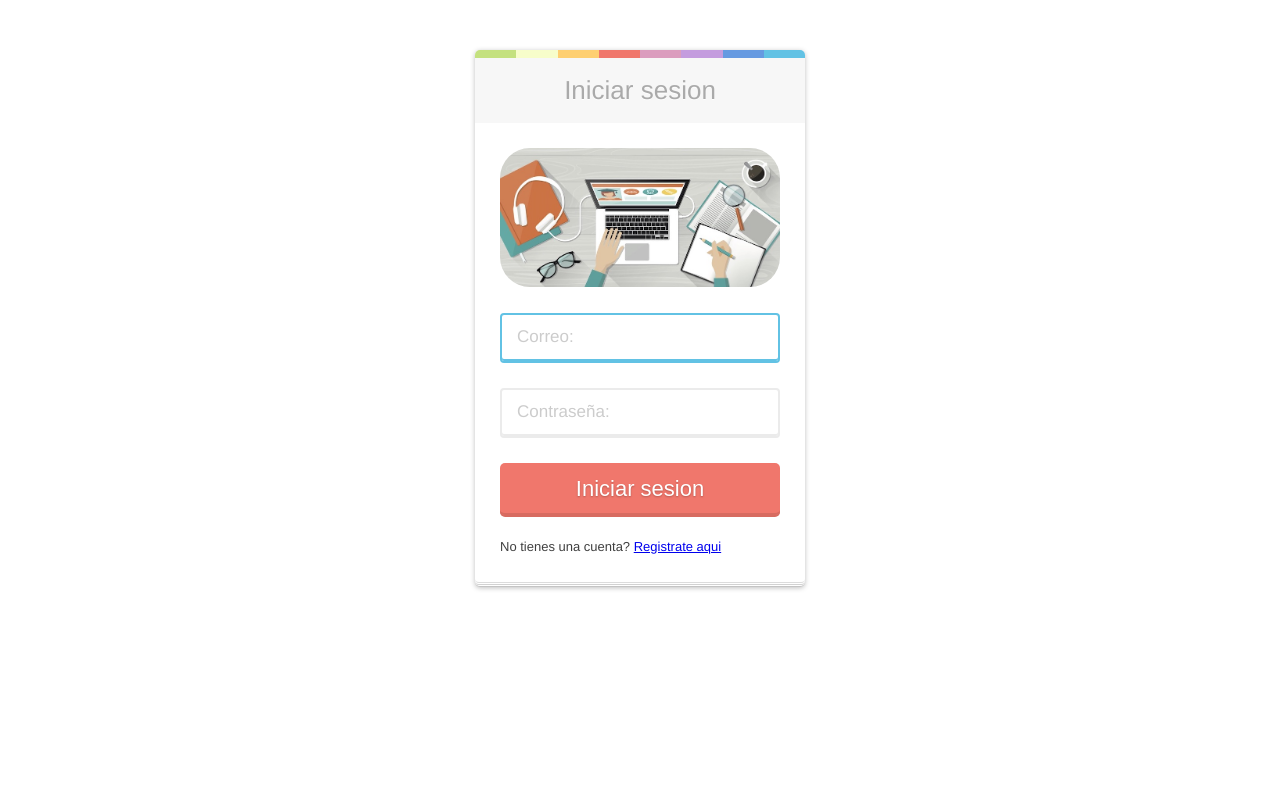
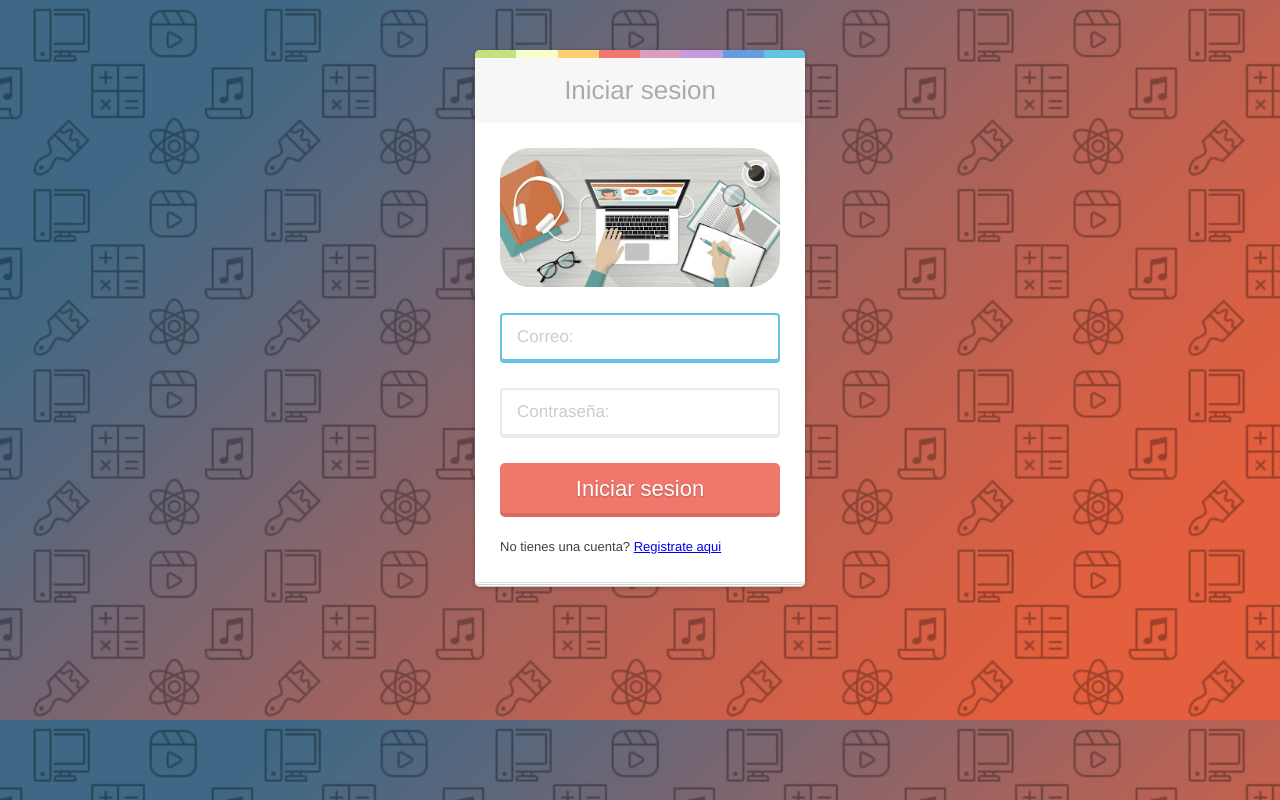
Before and after one commit to Angelito012/ProyectoApiRest, a plain HTML site: page ProyectoAPIREST/Views/index.html in a window 1280 px wide. Drawn offline with Linux system fonts and the light colour scheme; the site is published under a folder, as on GitHub Pages, so addresses that start at the root find nothing.

```diff
--- a/ProyectoAPIREST/Views/css/css/style.css
+++ b/ProyectoAPIREST/Views/css/css/style.css
@@ -108,7 +108,7 @@
 body {
   font: 13px/20px 'Helvetica Neue', Helvetica, Arial, sans-serif;
   color: #404040;
-  background-image: url(/Register/images/fondoseleccion.jpg);
+  background-image: url(../../Register/images/fondoseleccion.jpg);
   background-size: 100%;
 }
 
```
